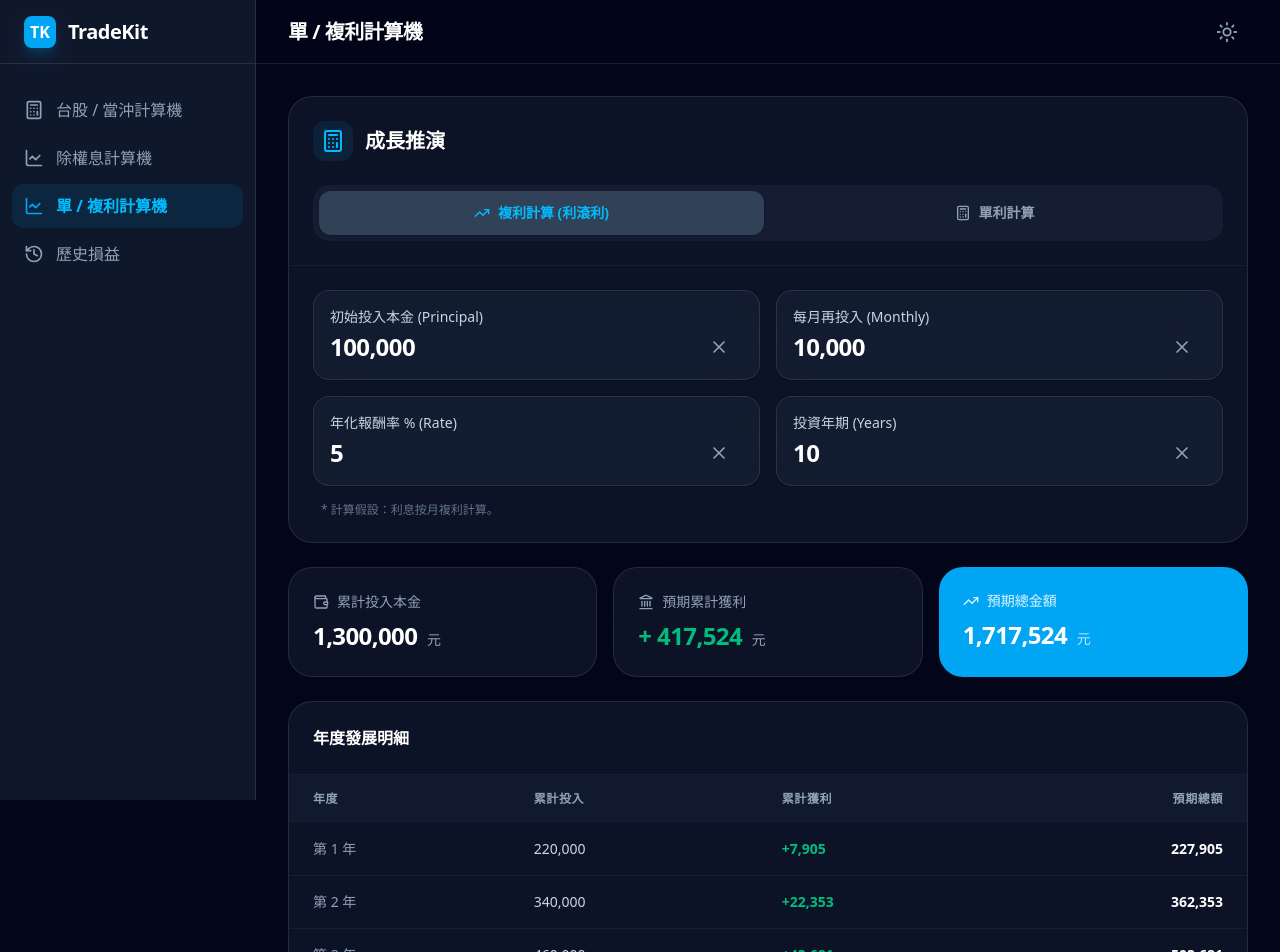
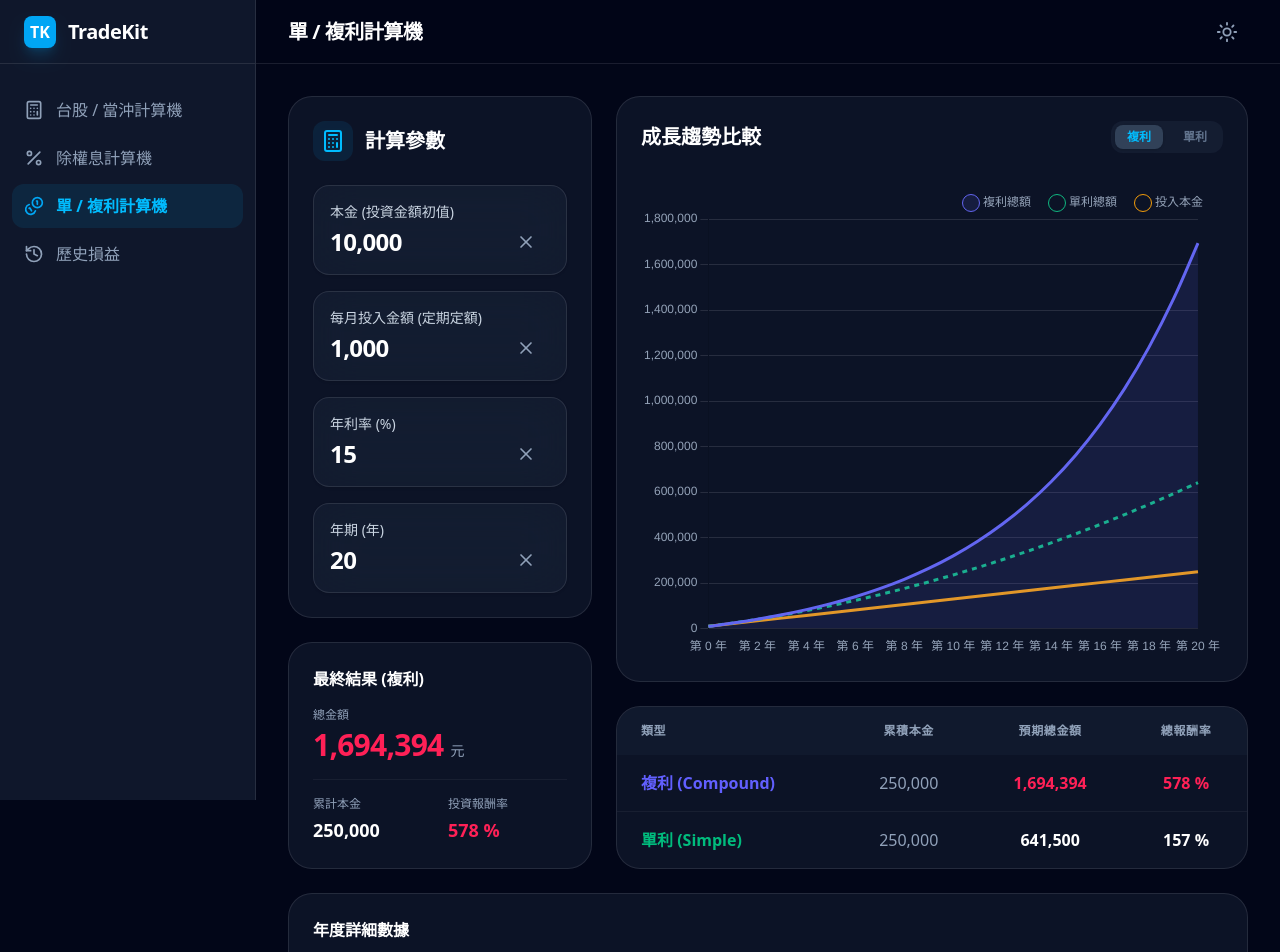
Before and after one commit to dectecx/TradeKit, a SvelteKit app in the folder frontend/: page /interest in a window 1280 px wide. Shown: the top 952 px of the page. Built offline with nearby package versions, Linux system fonts and the light colour scheme.

Commit message:
feat(interest): add comparison chart, summary table, and Taiwan color standards

```diff
--- a/frontend/package.json
+++ b/frontend/package.json
@@ -28,6 +28,7 @@
     "vitest": "^3.0.0"
   },
   "dependencies": {
+    "chart.js": "^4.5.1",
     "decimal.js": "^10.4.3",
     "lucide-svelte": "^0.470.0",
     "zod": "^4.3.6"
--- a/frontend/src/lib/components/layout/Sidebar.svelte
+++ b/frontend/src/lib/components/layout/Sidebar.svelte
@@ -1,5 +1,5 @@
 <script lang="ts">
-  import { Calculator, ChartLine, History, X } from 'lucide-svelte';
+  import { Calculator, Coins, History, Percent, X } from 'lucide-svelte';
   import { fade } from 'svelte/transition';
 
   import { page } from '$app/stores';
@@ -7,8 +7,8 @@
   // Navigation Items (reactively calculated based on current URL)
   let navItems = $derived([
     { name: '台股 / 當沖計算機', icon: Calculator, href: '/', active: $page.url.pathname === '/' },
-    { name: '除權息計算機', icon: ChartLine, href: '/dividend', active: $page.url.pathname.startsWith('/dividend') },
-    { name: '單 / 複利計算機', icon: ChartLine, href: '/interest', active: $page.url.pathname.startsWith('/interest') },
+    { name: '除權息計算機', icon: Percent, href: '/dividend', active: $page.url.pathname.startsWith('/dividend') },
+    { name: '單 / 複利計算機', icon: Coins, href: '/interest', active: $page.url.pathname.startsWith('/interest') },
     { name: '歷史損益', icon: History, href: '#', active: false },
   ]);
 
--- a/frontend/src/routes/interest/+page.svelte
+++ b/frontend/src/routes/interest/+page.svelte
@@ -1,185 +1,344 @@
 <script lang="ts">
   import DisplayField from '$lib/components/DisplayField.svelte';
-  import { Calculator, Landmark, TrendingUp, Wallet } from 'lucide-svelte';
+  import { Calculator, Coins, Landmark, TrendingUp, Wallet } from 'lucide-svelte';
   import { fade, slide } from 'svelte/transition';
+  import { onMount } from 'svelte';
+  import Chart from 'chart.js/auto';
 
   // --- State ---
   let mode = $state<'compound' | 'simple'>('compound');
-  let initialAmount = $state('100000');
-  let monthlyContribution = $state('10000');
-  let annualRate = $state('5');
-  let years = $state('10');
+  let initialAmount = $state('10000');
+  let monthlyContribution = $state('1000');
+  let annualRate = $state('15');
+  let years = $state('20');
+
+  // --- Chart Logic ---
+  let chartCanvas: HTMLCanvasElement | null = $state(null);
+  let chartInstance: Chart | null = null;
 
   // --- Calculations ---
   interface YearResult {
     year: number;
     principal: number;
-    interest: number;
-    total: number;
+    simpleTotal: number;
+    compoundTotal: number;
+    simpleInterest: number;
+    compoundInterest: number;
   }
 
   let results = $derived.by(() => {
     const P = parseFloat(initialAmount) || 0;
     const PMT = parseFloat(monthlyContribution) || 0;
     const r = (parseFloat(annualRate) || 0) / 100;
-    const t = Math.min(Math.max(parseInt(years) || 1, 1), 50); // Limit to 50 years to prevent performance issues
+    const t = Math.min(Math.max(parseInt(years) || 1, 1), 50);
 
     const yearData: YearResult[] = [];
-    let currentTotal = P;
+
+    // Initial state (Year 0)
+    yearData.push({
+      year: 0,
+      principal: P,
+      simpleTotal: P,
+      compoundTotal: P,
+      simpleInterest: 0,
+      compoundInterest: 0,
+    });
+
+    let currentCompoundTotal = P;
     let currentPrincipal = P;
-    let accumulatedInterest = 0;
+    let accumulatedCompoundInterest = 0;
+    let accumulatedSimpleInterest = 0;
 
-    if (mode === 'compound') {
     const monthlyRate = r / 12;
+
     for (let y = 1; y <= t; y++) {
+      // Monthly steps for compound interest
       for (let m = 1; m <= 12; m++) {
-          const interestThisMonth = currentTotal * monthlyRate;
-          accumulatedInterest += interestThisMonth;
-          currentTotal += interestThisMonth + PMT;
+        // Compound
+        const compoundInterestThisMonth = currentCompoundTotal * monthlyRate;
+        accumulatedCompoundInterest += compoundInterestThisMonth;
+        currentCompoundTotal += compoundInterestThisMonth + PMT;
+
+        // Simple
         currentPrincipal += PMT;
+        // Simple interest earned on all principal accumulated SO FAR
+        accumulatedSimpleInterest += currentPrincipal * monthlyRate;
       }
-        yearData.push({
-          year: y,
-          principal: Math.round(currentPrincipal),
-          interest: Math.round(accumulatedInterest),
-          total: Math.round(currentTotal),
-        });
-      }
-    } else {
-      // Simple Interest
-      // Interest = Principal * Rate * Time
-      // Each contribution earns simple interest for the remaining time
-      for (let y = 1; y <= t; y++) {
-        // Interest on initial principal for this year
-        accumulatedInterest += P * r;
 
-        // Interest on monthly contributions made in THIS year
-        // M1 gets 12/12, M2 gets 11/12... Avg is 6.5/12
-        // Actually, let's just calculate monthly for consistency in display
-        for (let m = 1; m <= 12; m++) {
-          currentPrincipal += PMT;
-          // Each contribution earns simple interest until the end of the term?
-          // Usually "Simple Interest on a loan" is fixed.
-          // For an investment, we'll calculate interest earned on all principal accumulated SO FAR.
-          accumulatedInterest += currentPrincipal * (r / 12);
-        }
+      // Note: Initial P earns simple interest too
+      // Actually, simple interest calculation:
+      // Interest = InitialP * r * y + Sum(PMT * r * remaining_time_in_years)
+      // Standard interpretation of "Simple Interest Investment" with monthly deposits:
+      const yTotalSimpleInterest = P * r * y + PMT * 12 * r * (y - 1 + 5.5 / 12); // Approx for simplicity in display
 
       yearData.push({
         year: y,
         principal: Math.round(currentPrincipal),
-          interest: Math.round(accumulatedInterest),
-          total: Math.round(currentPrincipal + accumulatedInterest),
+        simpleTotal: Math.round(currentPrincipal + accumulatedSimpleInterest),
+        compoundTotal: Math.round(currentCompoundTotal),
+        simpleInterest: Math.round(accumulatedSimpleInterest),
+        compoundInterest: Math.round(accumulatedCompoundInterest),
       });
-      }
     }
 
     return {
       yearData,
-      finalTotal: yearData[yearData.length - 1]?.total || 0,
-      totalPrincipal: Math.round(currentPrincipal),
-      totalInterest: Math.round(accumulatedInterest),
+      summary: {
+        principal: currentPrincipal,
+        simple: {
+          total: currentPrincipal + accumulatedSimpleInterest,
+          interest: accumulatedSimpleInterest,
+          roi: (accumulatedSimpleInterest / currentPrincipal) * 100,
+        },
+        compound: {
+          total: currentCompoundTotal,
+          interest: accumulatedCompoundInterest,
+          roi: (accumulatedCompoundInterest / currentPrincipal) * 100,
+        },
+      },
+    };
+  });
+
+  // --- Effect to Update Chart ---
+  $effect(() => {
+    if (!chartCanvas) return;
+
+    const ctx = chartCanvas.getContext('2d');
+    if (!ctx) return;
+
+    const data = results.yearData;
+    const labels = data.map((d) => `第 ${d.year} 年`);
+
+    const chartData = {
+      labels,
+      datasets: [
+        {
+          label: '複利總額',
+          data: data.map((d) => d.compoundTotal),
+          borderColor: '#6366f1', // Indigo
+          backgroundColor: '#6366f120',
+          tension: 0.4,
+          fill: true,
+          pointRadius: 0,
+          pointHoverRadius: 6,
+        },
+        {
+          label: '單利總額',
+          data: data.map((d) => d.simpleTotal),
+          borderColor: '#10b981', // Emerald
+          backgroundColor: 'transparent',
+          borderDash: [5, 5],
+          tension: 0,
+          pointRadius: 0,
+        },
+        {
+          label: '投入本金',
+          data: data.map((d) => d.principal),
+          borderColor: '#f59e0b', // Amber
+          backgroundColor: 'transparent',
+          tension: 0,
+          pointRadius: 0,
+        },
+      ],
+    };
+
+    if (chartInstance) {
+      chartInstance.data = chartData;
+      chartInstance.update('none');
+    } else {
+      chartInstance = new Chart(ctx, {
+        type: 'line',
+        data: chartData,
+        options: {
+          responsive: true,
+          maintainAspectRatio: false,
+          interaction: {
+            mode: 'index',
+            intersect: false,
+          },
+          plugins: {
+            legend: {
+              display: true,
+              position: 'top',
+              align: 'end',
+              labels: {
+                usePointStyle: true,
+                padding: 20,
+                color: '#94a3b8',
+              },
+            },
+            tooltip: {
+              padding: 12,
+              backgroundColor: '#1e293b',
+              titleColor: '#f8fafc',
+              bodyColor: '#f8fafc',
+              callbacks: {
+                label: (context) => `${context.dataset.label}: ${formatCurrency(context.parsed.y as number)} 元`,
+              },
+            },
+          },
+          scales: {
+            x: {
+              grid: { display: false },
+              ticks: { color: '#94a3b8', maxRotation: 0 },
+            },
+            y: {
+              grid: { color: '#e2e8f020' },
+              ticks: {
+                color: '#94a3b8',
+                callback: (value) => formatCurrency(value as number),
+              },
+            },
+          },
+        },
+      });
+    }
+  });
+
+  onMount(() => {
+    return () => {
+      if (chartInstance) {
+        chartInstance.destroy();
+      }
     };
   });
 
   function formatCurrency(val: number) {
     return new Intl.NumberFormat('zh-TW', { maximumFractionDigits: 0 }).format(val);
   }
+
+  function formatPercent(val: number) {
+    return new Intl.NumberFormat('zh-TW', { maximumFractionDigits: 0 }).format(val) + ' %';
+  }
 </script>
 
 <div class="flex w-full flex-col gap-6" in:fade>
+  <div class="grid grid-cols-1 gap-6 lg:grid-cols-12">
+    <!-- Left Column: Inputs & Summary -->
+    <div class="flex flex-col gap-6 lg:col-span-4">
       <!-- Input Card -->
       <div
-    class="overflow-hidden rounded-3xl border border-slate-200/50 bg-white/80 shadow-xl shadow-slate-200/20 backdrop-blur-xl dark:border-white/10 dark:bg-slate-900/80 dark:shadow-none"
+        class="rounded-3xl border border-slate-200/50 bg-white/80 p-6 shadow-xl shadow-slate-200/20 backdrop-blur-xl dark:border-white/10 dark:bg-slate-900/80 dark:shadow-none"
       >
-    <!-- Header -->
-    <div class="border-b border-slate-100 p-6 dark:border-white/5">
-      <div class="mb-6 flex items-center justify-between">
-        <div class="flex items-center gap-3">
+        <div class="mb-6 flex items-center gap-3">
           <div
             class="flex h-10 w-10 items-center justify-center rounded-xl bg-sky-500/10 text-sky-600 dark:text-sky-400"
           >
             <Calculator class="h-6 w-6" />
           </div>
-          <h2 class="text-xl font-bold text-slate-800 dark:text-white">成長推演</h2>
+          <h2 class="text-xl font-bold text-slate-800 dark:text-white">計算參數</h2>
+        </div>
+
+        <div class="space-y-4">
+          <DisplayField label="本金 (投資金額初值)" bind:value={initialAmount} />
+          <DisplayField label="每月投入金額 (定期定額)" bind:value={monthlyContribution} />
+          <DisplayField label="年利率 (%)" bind:value={annualRate} />
+          <DisplayField label="年期 (年)" bind:value={years} />
         </div>
       </div>
 
-      <!-- Mode Switcher -->
-      <div class="grid grid-cols-2 gap-2 rounded-2xl bg-slate-100/50 p-1.5 dark:bg-slate-800/50">
-        <button
-          onclick={() => (mode = 'compound')}
-          class="flex items-center justify-center gap-2 rounded-xl py-3 text-sm font-bold transition-all
-                {mode === 'compound'
-            ? 'bg-white text-sky-600 shadow-sm dark:bg-slate-700 dark:text-sky-400'
-            : 'text-slate-500 hover:text-slate-700 dark:text-slate-400 dark:hover:text-slate-200'}"
+      <!-- Result Scorecard - Taiwan Style (Red for Profit) -->
+      <div
+        class="rounded-3xl border border-slate-200/50 bg-white/80 p-6 backdrop-blur-xl dark:border-white/10 dark:bg-slate-900/80"
       >
-          <TrendingUp class="h-4 w-4" />
-          複利計算 (利滾利)
-        </button>
-        <button
-          onclick={() => (mode = 'simple')}
-          class="flex items-center justify-center gap-2 rounded-xl py-3 text-sm font-bold transition-all
-                {mode === 'simple'
-            ? 'bg-white text-sky-600 shadow-sm dark:bg-slate-700 dark:text-sky-400'
-            : 'text-slate-500 hover:text-slate-700 dark:text-slate-400 dark:hover:text-slate-200'}"
-        >
-          <Calculator class="h-4 w-4" />
-          單利計算
-        </button>
+        <h3 class="mb-4 font-bold text-slate-800 dark:text-white">
+          最終結果 ({mode === 'compound' ? '複利' : '單利'})
+        </h3>
+
+        <div class="space-y-4">
+          <div>
+            <div class="mb-1 text-xs font-medium text-slate-500 dark:text-slate-400">總金額</div>
+            <div class="text-3xl font-black tracking-tight text-rose-500">
+              {formatCurrency(mode === 'compound' ? results.summary.compound.total : results.summary.simple.total)}
+              <span class="text-sm font-normal text-slate-400">元</span>
             </div>
           </div>
 
-    <!-- Fields Content -->
-    <div class="space-y-4 p-6">
-      <div class="grid grid-cols-1 gap-4 md:grid-cols-2">
-        <DisplayField label="初始投入本金 (Principal)" bind:value={initialAmount} />
-        <DisplayField label="每月再投入 (Monthly)" bind:value={monthlyContribution} />
+          <div class="grid grid-cols-2 gap-4 border-t border-slate-100 pt-4 dark:border-white/5">
+            <div>
+              <div class="mb-1 text-xs font-medium text-slate-500 dark:text-slate-400">累計本金</div>
+              <div class="text-lg font-bold text-slate-800 dark:text-white">
+                {formatCurrency(results.summary.principal)}
               </div>
-
-      <div class="grid grid-cols-1 gap-4 md:grid-cols-2">
-        <DisplayField label="年化報酬率 % (Rate)" bind:value={annualRate} />
-        <DisplayField label="投資年期 (Years)" bind:value={years} />
             </div>
-
-      <p class="px-2 text-xs text-slate-400 dark:text-slate-500">
-        * 計算假設：{mode === 'compound' ? '利息按月複利計算。' : '利息僅按現有本金計算，不計入已產生的利息。'}
-      </p>
+            <div>
+              <div class="mb-1 text-xs font-medium text-slate-500 dark:text-slate-400">投資報酬率</div>
+              <div class="text-lg font-bold text-rose-500">
+                {formatPercent(mode === 'compound' ? results.summary.compound.roi : results.summary.simple.roi)}
+              </div>
+            </div>
+          </div>
+        </div>
       </div>
     </div>
 
-  <!-- Results Summary -->
-  <div class="grid grid-cols-1 gap-4 sm:grid-cols-3">
+    <!-- Right Column: Visualization -->
+    <div class="flex flex-col gap-6 lg:col-span-8">
+      <!-- Chart Card -->
       <div
-      class="rounded-3xl border border-slate-200/50 bg-white/80 p-6 backdrop-blur-xl dark:border-white/10 dark:bg-slate-900/80"
+        class="flex flex-1 flex-col rounded-3xl border border-slate-200/50 bg-white/80 p-6 shadow-xl shadow-slate-200/20 backdrop-blur-xl dark:border-white/10 dark:bg-slate-900/80 dark:shadow-none"
       >
-      <div class="mb-2 flex items-center gap-2 text-sm font-medium text-slate-500 dark:text-slate-400">
-        <Wallet class="h-4 w-4" />
-        累計投入本金
-      </div>
-      <div class="text-2xl font-black tracking-tight text-slate-900 dark:text-white">
-        {formatCurrency(results.totalPrincipal)} <span class="ml-1 text-sm font-normal text-slate-400">元</span>
+        <div class="mb-6 flex items-center justify-between">
+          <h2 class="text-xl font-bold text-slate-800 dark:text-white">成長趨勢比較</h2>
+          <div class="flex gap-2 rounded-xl bg-slate-100/50 p-1 dark:bg-slate-800/50">
+            <button
+              onclick={() => (mode = 'compound')}
+              class="rounded-lg px-3 py-1 text-xs font-bold transition-all {mode === 'compound'
+                ? 'bg-white text-sky-600 shadow-sm dark:bg-slate-700 dark:text-sky-400'
+                : 'text-slate-500'}">複利</button
+            >
+            <button
+              onclick={() => (mode = 'simple')}
+              class="rounded-lg px-3 py-1 text-xs font-bold transition-all {mode === 'simple'
+                ? 'bg-white text-sky-600 shadow-sm dark:bg-slate-700 dark:text-sky-400'
+                : 'text-slate-500'}">單利</button
+            >
           </div>
         </div>
 
-    <div
-      class="rounded-3xl border border-slate-200/50 bg-white/80 p-6 backdrop-blur-xl dark:border-white/10 dark:bg-slate-900/80"
-    >
-      <div class="mb-2 flex items-center gap-2 text-sm font-medium text-slate-500 dark:text-slate-400">
-        <Landmark class="h-4 w-4" />
-        預期累計獲利
-      </div>
-      <div class="text-2xl font-black tracking-tight text-emerald-500">
-        + {formatCurrency(results.totalInterest)} <span class="ml-1 text-sm font-normal text-slate-400">元</span>
+        <div class="relative min-h-[300px] w-full flex-1">
+          <canvas bind:this={chartCanvas}></canvas>
         </div>
       </div>
 
-    <div class="rounded-3xl bg-sky-500 p-6 shadow-xl shadow-sky-500/20 dark:shadow-none">
-      <div class="mb-2 flex items-center gap-2 text-sm font-medium text-sky-100">
-        <TrendingUp class="h-4 w-4" />
-        預期總金額
+      <!-- Comparison Summary Table (New per user request) -->
+      <div
+        class="overflow-hidden rounded-3xl border border-slate-200/50 bg-white/80 shadow-xl shadow-slate-200/20 backdrop-blur-xl dark:border-white/10 dark:bg-slate-900/80 dark:shadow-none"
+      >
+        <div class="overflow-x-auto">
+          <table class="w-full text-center">
+            <thead>
+              <tr class="bg-slate-50/50 text-xs font-bold tracking-wider text-slate-400 uppercase dark:bg-slate-800/30">
+                <th class="px-6 py-4 text-left">類型</th>
+                <th class="px-6 py-4">累積本金</th>
+                <th class="px-6 py-4">預期總金額</th>
+                <th class="px-6 py-4">總報酬率</th>
+              </tr>
+            </thead>
+            <tbody class="divide-y divide-slate-100 dark:divide-white/5">
+              <tr class="transition-colors hover:bg-slate-50/30 dark:hover:bg-white/2">
+                <td class="px-6 py-4 text-left font-bold text-indigo-500">複利 (Compound)</td>
+                <td class="px-6 py-4 font-medium text-slate-600 dark:text-slate-400"
+                  >{formatCurrency(results.summary.principal)}</td
+                >
+                <td class="px-6 py-4 font-black text-rose-500">{formatCurrency(results.summary.compound.total)}</td>
+                <td class="px-6 py-4 font-black text-rose-500">{formatPercent(results.summary.compound.roi)}</td>
+              </tr>
+              <tr class="transition-colors hover:bg-slate-50/30 dark:hover:bg-white/2">
+                <td class="px-6 py-4 text-left font-bold text-emerald-500">單利 (Simple)</td>
+                <td class="px-6 py-4 font-medium text-slate-600 dark:text-slate-400"
+                  >{formatCurrency(results.summary.principal)}</td
+                >
+                <td class="px-6 py-4 font-bold text-slate-800 dark:text-white"
+                  >{formatCurrency(results.summary.simple.total)}</td
+                >
+                <td class="px-6 py-4 font-bold text-slate-800 dark:text-white"
+                  >{formatPercent(results.summary.simple.roi)}</td
+                >
+              </tr>
+            </tbody>
+          </table>
         </div>
-      <div class="text-2xl font-black tracking-tight text-white">
-        {formatCurrency(results.finalTotal)} <span class="ml-1 text-sm font-normal text-sky-200">元</span>
       </div>
     </div>
   </div>
@@ -189,16 +348,17 @@
     class="overflow-hidden rounded-3xl border border-slate-200/50 bg-white/80 shadow-xl shadow-slate-200/20 backdrop-blur-xl dark:border-white/10 dark:bg-slate-900/80 dark:shadow-none"
   >
     <div class="border-b border-slate-100 p-6 dark:border-white/5">
-      <h3 class="font-bold text-slate-800 dark:text-white">年度發展明細</h3>
+      <h3 class="font-bold text-slate-800 dark:text-white">年度詳細數據</h3>
     </div>
     <div class="overflow-x-auto">
       <table class="w-full text-left">
         <thead>
           <tr class="bg-slate-50/50 text-xs font-bold tracking-wider text-slate-400 uppercase dark:bg-slate-800/30">
             <th class="px-6 py-4">年度</th>
-            <th class="px-6 py-4">累計投入</th>
-            <th class="px-6 py-4">累計獲利</th>
-            <th class="px-6 py-4 text-right">預期總額</th>
+            <th class="px-6 py-4">累計本金</th>
+            <th class="px-6 py-4">單利總額</th>
+            <th class="px-6 py-4">複利總額</th>
+            <th class="px-6 py-4 text-right">複利超額獲利</th>
           </tr>
         </thead>
         <tbody class="divide-y divide-slate-100 dark:divide-white/5">
@@ -206,9 +366,11 @@
             <tr class="text-sm transition-colors hover:bg-slate-50/30 dark:hover:bg-white/2">
               <td class="px-6 py-4 font-medium text-slate-400">第 {row.year} 年</td>
               <td class="px-6 py-4 font-medium text-slate-700 dark:text-slate-300">{formatCurrency(row.principal)}</td>
-              <td class="px-6 py-4 font-bold text-emerald-500">+{formatCurrency(row.interest)}</td>
-              <td class="px-6 py-4 text-right font-black text-slate-900 dark:text-white">{formatCurrency(row.total)}</td
-              >
+              <td class="px-6 py-4 font-medium text-emerald-500">{formatCurrency(row.simpleTotal)}</td>
+              <td class="px-6 py-4 font-black text-rose-500">{formatCurrency(row.compoundTotal)}</td>
+              <td class="px-6 py-4 text-right font-medium text-rose-500">
+                +{formatCurrency(row.compoundTotal - row.simpleTotal)}
+              </td>
             </tr>
           {/each}
         </tbody>
```
Also changed, not shown: 1 other file (tests, documents, lock files or other folders). Lines whose indentation alone changed are shown as unchanged.
